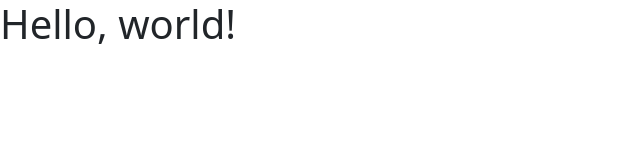
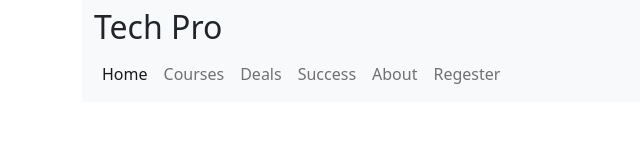
Before and after one commit to ShakilTalukder07/tech-plus, a plain HTML site: page index.html in a window 1280 px wide. Shown: the whole page, without its empty margins (0-640 px from the left). Drawn offline with nearby package versions, Linux system fonts and the light colour scheme.

Commit message:
navber complete

```diff
--- a/index.html
+++ b/index.html
@@ -3,11 +3,62 @@
   <head>
     <meta charset="utf-8">
     <meta name="viewport" content="width=device-width, initial-scale=1">
-    <title>Bootstrap demo</title>
+    <title>Tech-plus</title>
     <link href="https://cdn.jsdelivr.net/npm/bootstrap@5.2.0/dist/css/bootstrap.min.css" rel="stylesheet" integrity="sha384-gH2yIJqKdNHPEq0n4Mqa/HGKIhSkIHeL5AyhkYV8i59U5AR6csBvApHHNl/vI1Bx" crossorigin="anonymous">
   </head>
   <body>
-    <h1>Hello, world!</h1>
+    <!-- header section  -->
+
+    <header class="container">
+        <!-- nav bar -->
+        <nav class="navbar navbar-expand-lg bg-light">
+            <div>
+                <div class="container-fluid">
+                    <h2>Tech Pro</h2>
+                    <button class="navbar-toggler" type="button" data-bs-toggle="collapse" data-bs-target="#navbarNav" aria-controls="navbarNav" aria-expanded="false" aria-label="Toggle navigation">
+                      <span class="navbar-toggler-icon"></span>
+                    </button>
+                    <div class="collapse navbar-collapse" id="navbarNav">
+                      <ul class="navbar-nav">
+                        <li class="nav-item">
+                          <a class="nav-link active" aria-current="page" href="#">Home</a>
+                        </li>
+                        <li class="nav-item">
+                          <a class="nav-link" href="#">Courses</a>
+                        </li>
+                        <li class="nav-item">
+                          <a class="nav-link" href="#">Deals</a>
+                        </li>
+                        <li class="nav-item">
+                          <a class="nav-link" href="#">Success</a>
+                        </li>
+                        <li class="nav-item">
+                          <a class="nav-link" href="#">About</a>
+                        </li>
+                        <li class="nav-item">
+                          <a class="nav-link" href="#">Regester</a>
+                        </li>
+                      </ul>
+                    </div>
+                  </div>
+            </div>
+          </nav>
+    </header>
+
+    <!-- main section  -->
+
+    <main>
+
+    </main>
+
+    <!-- footer section  -->
+
+
+    <footer>
+
+    </footer>
+
+
     <script src="https://cdn.jsdelivr.net/npm/bootstrap@5.2.0/dist/js/bootstrap.bundle.min.js" integrity="sha384-A3rJD856KowSb7dwlZdYEkO39Gagi7vIsF0jrRAoQmDKKtQBHUuLZ9AsSv4jD4Xa" crossorigin="anonymous"></script>
   </body>
 </html>
```
